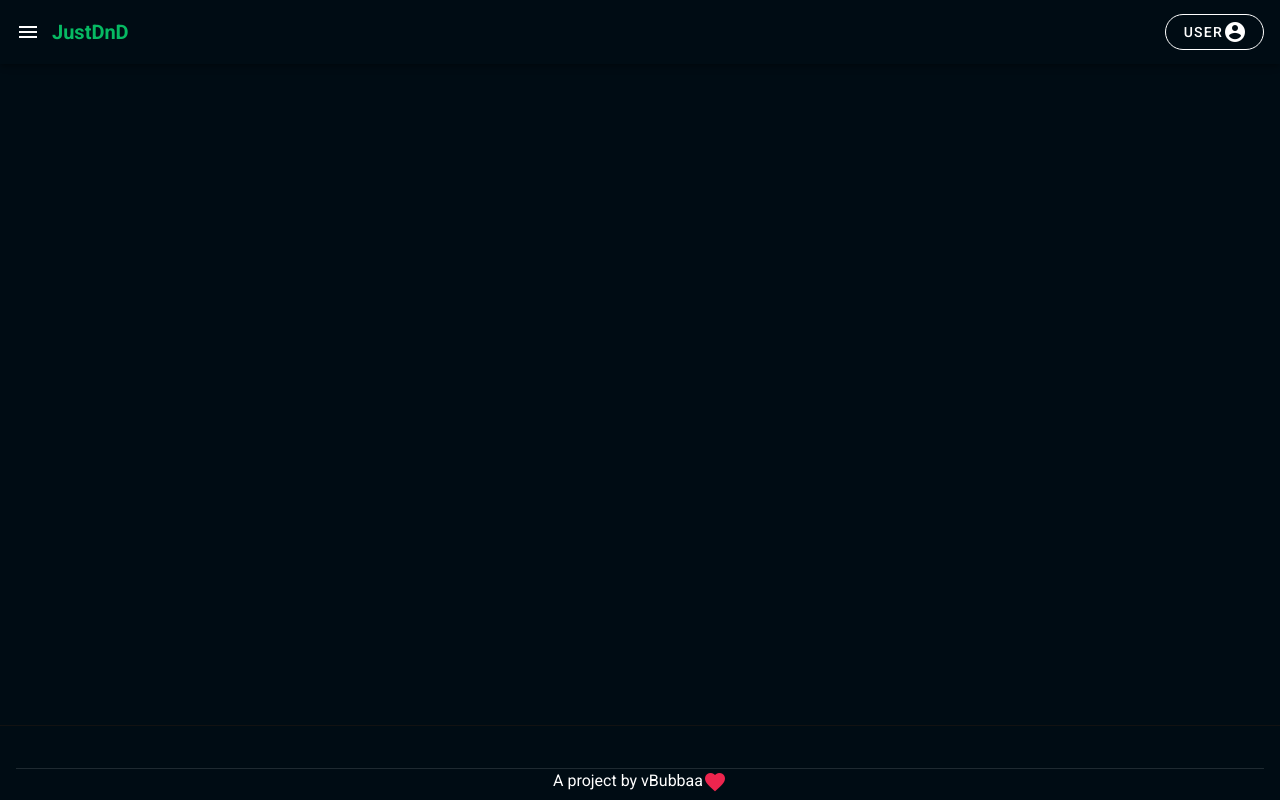
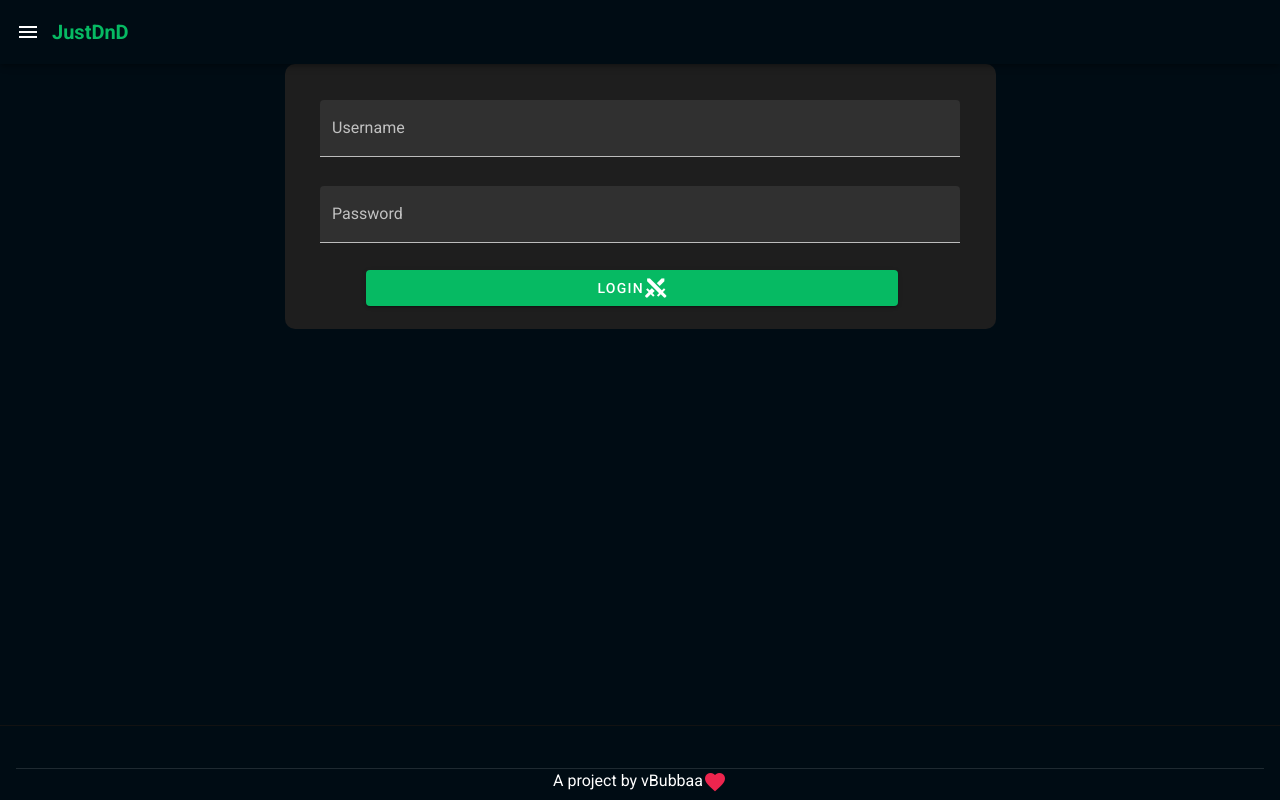
Before and after one commit to vBubbaa/justdnd-frontend, a Nuxt app: page /login in a window 1280 px wide. Built offline with nearby package versions, Linux system fonts and the light colour scheme; no server answers.

Commit message:
Login + Logout setup

```diff
--- a/layouts/default.vue
+++ b/layouts/default.vue
@@ -13,10 +13,10 @@
         <v-toolbar-title v-text="title" />
       </nuxt-link>
       <v-spacer />
-      <v-menu offset-y>
+      <v-menu offset-y v-if="this.$auth.loggedIn">
         <template v-slot:activator="{ on, attrs }">
           <v-btn v-bind="attrs" v-on="on" color="#ffffff" outlined rounded>
-            User
+            {{ $auth.user.username }}
             <v-icon medium>mdi-account-circle</v-icon>
           </v-btn>
         </template>
@@ -24,6 +24,11 @@
           <v-list-item>
             <nuxt-link to="/user/usr">
               <v-btn text>Profile</v-btn>
+            </nuxt-link>
+          </v-list-item>
+          <v-list-item>
+            <nuxt-link to="/logout">
+              <v-btn text>Logout</v-btn>
             </nuxt-link>
           </v-list-item>
         </v-list>
@@ -68,9 +73,12 @@ export default {
     return {
       drawer: false,
       fixed: false,
-      title: "JustDnD",
+      title: "JustDnD"
     };
   },
+  created() {
+    console.log(this.$auth);
+  }
 };
 </script>
 
--- a/nuxt.config.js
+++ b/nuxt.config.js
@@ -43,13 +43,39 @@ export default {
   /*
    ** Nuxt.js modules
    */
-  modules: ["@nuxtjs/axios"],
-
+  modules: ["@nuxtjs/axios", "@nuxtjs/auth"],
   /*
    ** Axios object
    */
   axios: {
     baseURL: "http://127.0.0.1:8000"
+  },
+  /*
+   ** Auth Config
+   */
+  auth: {
+    strategies: {
+      local: {
+        endpoints: {
+          login: {
+            url: "/api/user/obtaintoken/",
+            method: "post",
+            propertyName: "token"
+          },
+          logout: {},
+          user: {
+            url: "/api/user/userdata/",
+            method: "get",
+            propertyName: false
+          }
+        },
+        tokenType: "Token",
+        tokenName: "Authorization"
+      }
+    }
+  },
+  router: {
+    middleware: ["auth"]
   },
   /*
    ** vuetify module configuration
--- a/package.json
+++ b/package.json
@@ -9,6 +9,7 @@
     "generate": "nuxt generate"
   },
   "dependencies": {
+    "@nuxtjs/auth": "^4.9.1",
     "@nuxtjs/axios": "^5.12.2",
     "nuxt": "^2.14.0"
   },
--- /dev/null
+++ b/pages/login/index.vue
@@ -0,0 +1,78 @@
+<template>
+  <v-container>
+    <v-row justify="center">
+      <v-sheet class="creator-base">
+        <v-form ref="form" v-model="valid" lazy-validation>
+          <v-text-field
+            filled
+            color="#06ba63"
+            v-model="user.username"
+            :rules="rules.usernameRules"
+            label="Username"
+            required
+          ></v-text-field>
+          <v-text-field
+            filled
+            color="#06ba63"
+            v-model="user.password"
+            :rules="rules.passwordRules"
+            label="Password"
+            required
+          ></v-text-field>
+
+          <v-row justify="center" class="create-btn">
+            <v-btn
+              color="#06ba63"
+              width="80%"
+              class="mr-4"
+              @click.prevent="login()"
+            >
+              Login
+              <v-icon>mdi-sword-cross</v-icon>
+            </v-btn>
+          </v-row>
+        </v-form>
+      </v-sheet>
+    </v-row>
+  </v-container>
+</template>
+
+<script>
+export default {
+  name: "login",
+  data: function() {
+    return {
+      user: {},
+      valid: true,
+      rules: {
+        usernameRules: [v => !!v || "Username is required"],
+        passwordRules: [v => !!v || "Password is required"]
+      }
+    };
+  },
+  methods: {
+    async login() {
+      try {
+        await this.$auth.loginWith("local", { data: this.user });
+        console.log("success login");
+      } catch (err) {
+        console.log(err);
+      }
+    }
+  }
+};
+</script>
+
+<style scoped>
+.creator-base {
+  padding: 3%;
+  border-radius: 10px;
+  min-width: 60%;
+}
+.add-feat {
+  padding-bottom: 10px;
+}
+.create-btn {
+  padding-top: 10px;
+}
+</style>
--- /dev/null
+++ b/pages/logout/index.vue
@@ -0,0 +1,11 @@
+<template>
+  <div></div>
+</template>
+
+<script>
+export default {
+  async created() {
+    await this.$auth.logout();
+  }
+};
+</script>
```
Also changed, not shown: store/index.js (added), 1 other file (tests, documents, lock files or other folders).
